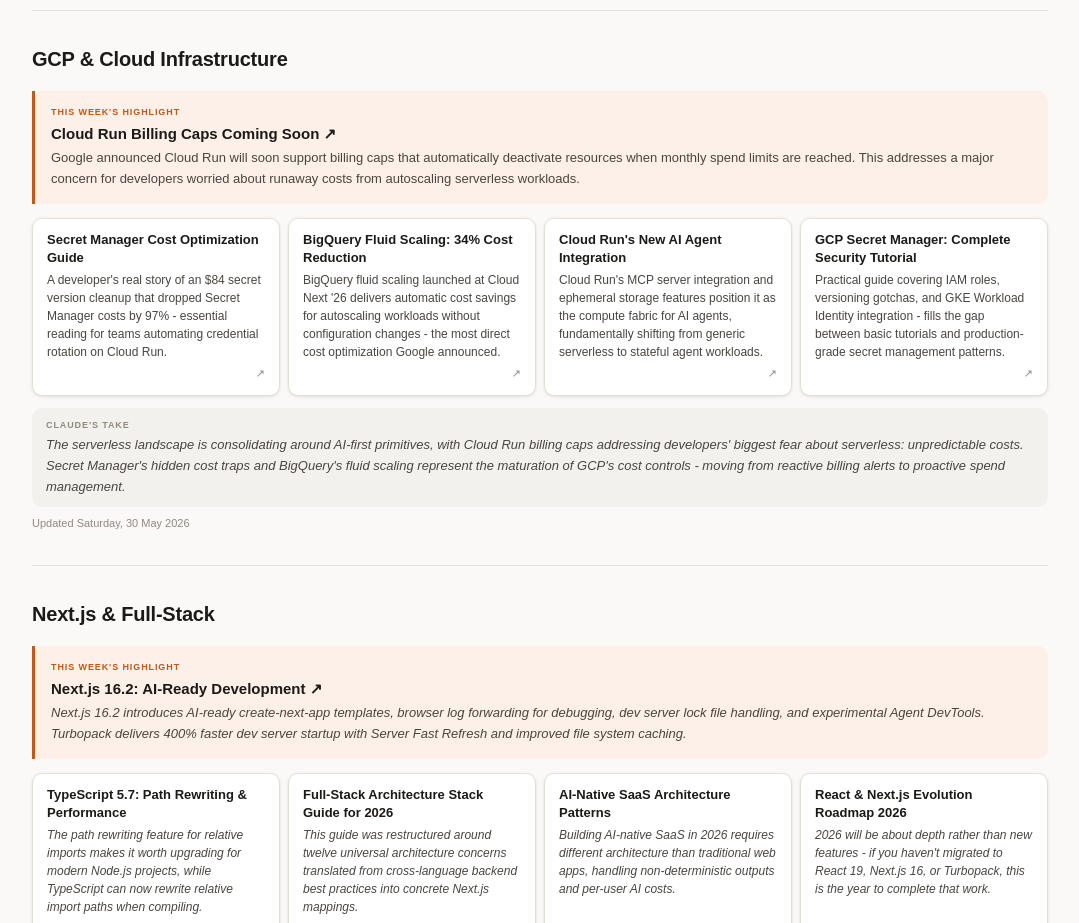
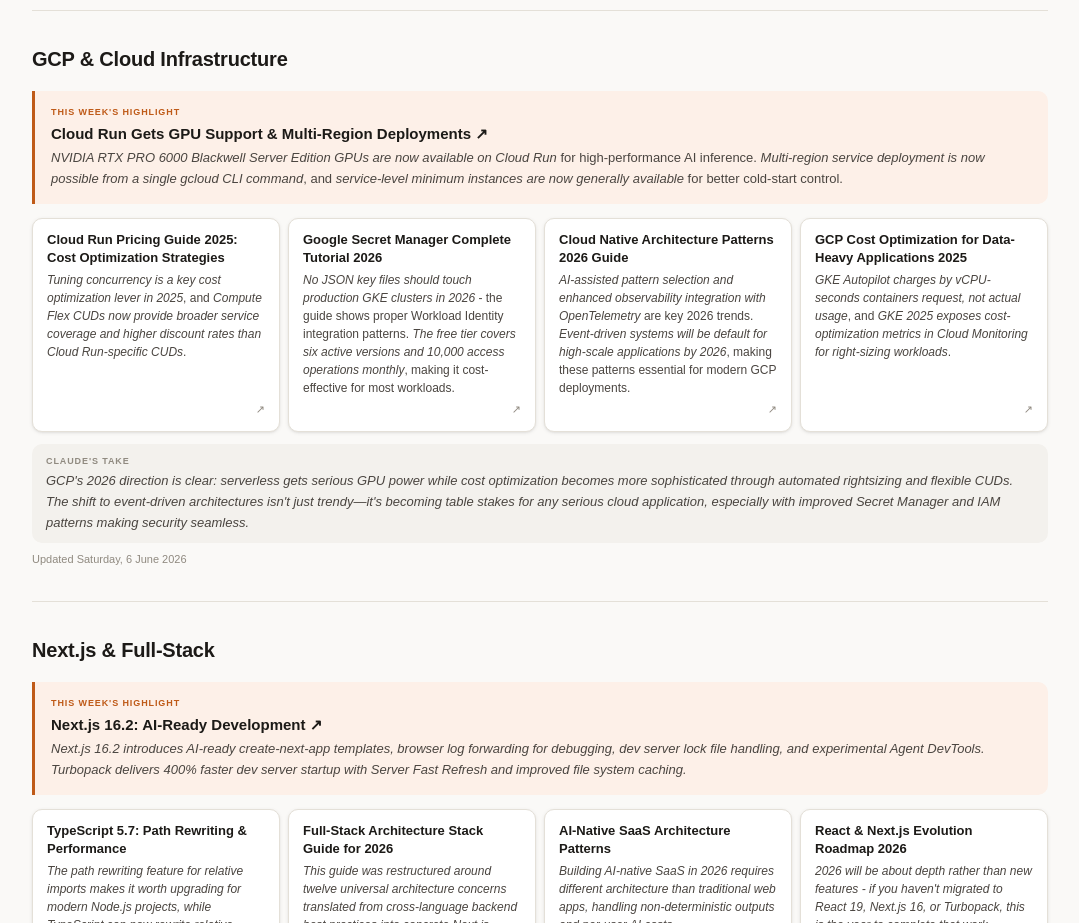
Before and after one commit to funfairlabs-incubator/learning-monkey-switch, a plain HTML site: page index.html in a window 1280 px wide. Shown: the part 1020-1943 px from the top of the page, without its empty margins (100-1179 px from the left). Drawn offline with Linux system fonts and the light colour scheme.

Commit message:
deploy: 0ea8eeb69fd9698f2cdb39b05a4fea429a68dbff

```diff
--- a/index.html
+++ b/index.html
@@ -88,38 +88,38 @@
     <div class="highlight-card">
       <span class="highlight-label">This week's highlight</span>
       <a href="https://cloud.google.com/blog/products/serverless/whats-new-for-cloud-run-at-next26" target="_blank" rel="noopener noreferrer" class="highlight-link">
-        Cloud Run Billing Caps Coming Soon ↗
+        Cloud Run Gets GPU Support & Multi-Region Deployments ↗
       </a>
-      <p class="highlight-summary">Google announced Cloud Run will soon support billing caps that automatically deactivate resources when monthly spend limits are reached. This addresses a major concern for developers worried about runaway costs from autoscaling serverless workloads.</p>
+      <p class="highlight-summary"><cite index="5-7">NVIDIA RTX PRO 6000 Blackwell Server Edition GPUs are now available on Cloud Run</cite> for high-performance AI inference. <cite index="1-8">Multi-region service deployment is now possible from a single gcloud CLI command</cite>, and <cite index="1-9">service-level minimum instances are now generally available</cite> for better cold-start control.</p>
     </div>
     <div class="resources-grid">
 
-    <a href="https://www.nektarinsights.com/insights/gcp-secret-manager-costs" target="_blank" rel="noopener noreferrer" class="resource-card">
-      <span class="resource-title">Secret Manager Cost Optimization Guide</span>
-      <span class="resource-why">A developer's real story of an $84 secret version cleanup that dropped Secret Manager costs by 97% - essential reading for teams automating credential rotation on Cloud Run.</span>
-      <span class="resource-link-icon">↗</span>
-    </a>
-    <a href="https://www.usage.ai/blogs/gcp/monthly-updates/gcp-april-2026/" target="_blank" rel="noopener noreferrer" class="resource-card">
-      <span class="resource-title">BigQuery Fluid Scaling: 34% Cost Reduction</span>
-      <span class="resource-why">BigQuery fluid scaling launched at Cloud Next '26 delivers automatic cost savings for autoscaling workloads without configuration changes - the most direct cost optimization Google announced.</span>
-      <span class="resource-link-icon">↗</span>
-    </a>
-    <a href="https://medium.com/google-cloud/the-ultimate-cloud-run-guide-2026-recap-0fad50402f30" target="_blank" rel="noopener noreferrer" class="resource-card">
-      <span class="resource-title">Cloud Run's New AI Agent Integration</span>
-      <span class="resource-why">Cloud Run's MCP server integration and ephemeral storage features position it as the compute fabric for AI agents, fundamentally shifting from generic serverless to stateful agent workloads.</span>
+    <a href="https://cloudchipr.com/blog/cloud-run-pricing" target="_blank" rel="noopener noreferrer" class="resource-card">
+      <span class="resource-title">Cloud Run Pricing Guide 2025: Cost Optimization Strategies</span>
+      <span class="resource-why"><cite index="12-26,12-27">Tuning concurrency is a key cost optimization lever in 2025</cite>, and <cite index="15-5,15-6">Compute Flex CUDs now provide broader service coverage and higher discount rates than Cloud Run-specific CUDs</cite>.</span>
       <span class="resource-link-icon">↗</span>
     </a>
     <a href="https://computingforgeeks.com/google-cloud-secret-manager-tutorial/" target="_blank" rel="noopener noreferrer" class="resource-card">
-      <span class="resource-title">GCP Secret Manager: Complete Security Tutorial</span>
-      <span class="resource-why">Practical guide covering IAM roles, versioning gotchas, and GKE Workload Identity integration - fills the gap between basic tutorials and production-grade secret management patterns.</span>
+      <span class="resource-title">Google Secret Manager Complete Tutorial 2026</span>
+      <span class="resource-why"><cite index="21-22">No JSON key files should touch production GKE clusters in 2026</cite> - the guide shows proper Workload Identity integration patterns. <cite index="21-24,21-25">The free tier covers six active versions and 10,000 access operations monthly</cite>, making it cost-effective for most workloads.</span>
+      <span class="resource-link-icon">↗</span>
+    </a>
+    <a href="https://clearfuze.com/blog/cloud-native-architecture-patterns/" target="_blank" rel="noopener noreferrer" class="resource-card">
+      <span class="resource-title">Cloud Native Architecture Patterns 2026 Guide</span>
+      <span class="resource-why"><cite index="38-1">AI-assisted pattern selection and enhanced observability integration with OpenTelemetry</cite> are key 2026 trends. <cite index="37-6,37-7">Event-driven systems will be default for high-scale applications by 2026</cite>, making these patterns essential for modern GCP deployments.</span>
+      <span class="resource-link-icon">↗</span>
+    </a>
+    <a href="https://www.binadox.com/blog/gcp-cost-optimization-for-data-heavy-applications-in-2025/" target="_blank" rel="noopener noreferrer" class="resource-card">
+      <span class="resource-title">GCP Cost Optimization for Data-Heavy Applications 2025</span>
+      <span class="resource-why"><cite index="13-21,13-22">GKE Autopilot charges by vCPU-seconds containers request, not actual usage</cite>, and <cite index="13-22,13-23">GKE 2025 exposes cost-optimization metrics in Cloud Monitoring for right-sizing workloads</cite>.</span>
       <span class="resource-link-icon">↗</span>
     </a>
     </div>
     <div class="claude-take">
       <span class="take-label">Claude's take</span>
-      <p>The serverless landscape is consolidating around AI-first primitives, with Cloud Run billing caps addressing developers' biggest fear about serverless: unpredictable costs. Secret Manager's hidden cost traps and BigQuery's fluid scaling represent the maturation of GCP's cost controls - moving from reactive billing alerts to proactive spend management.</p>
+      <p>GCP's 2026 direction is clear: serverless gets serious GPU power while cost optimization becomes more sophisticated through automated rightsizing and flexible CUDs. The shift to event-driven architectures isn't just trendy—it's becoming table stakes for any serious cloud application, especially with improved Secret Manager and IAM patterns making security seamless.</p>
     </div>
-    <div class="section-meta">Updated Saturday, 30 May 2026</div>
+    <div class="section-meta">Updated Saturday, 6 June 2026</div>
   </section>
 
   <section class="topic-section">
```
